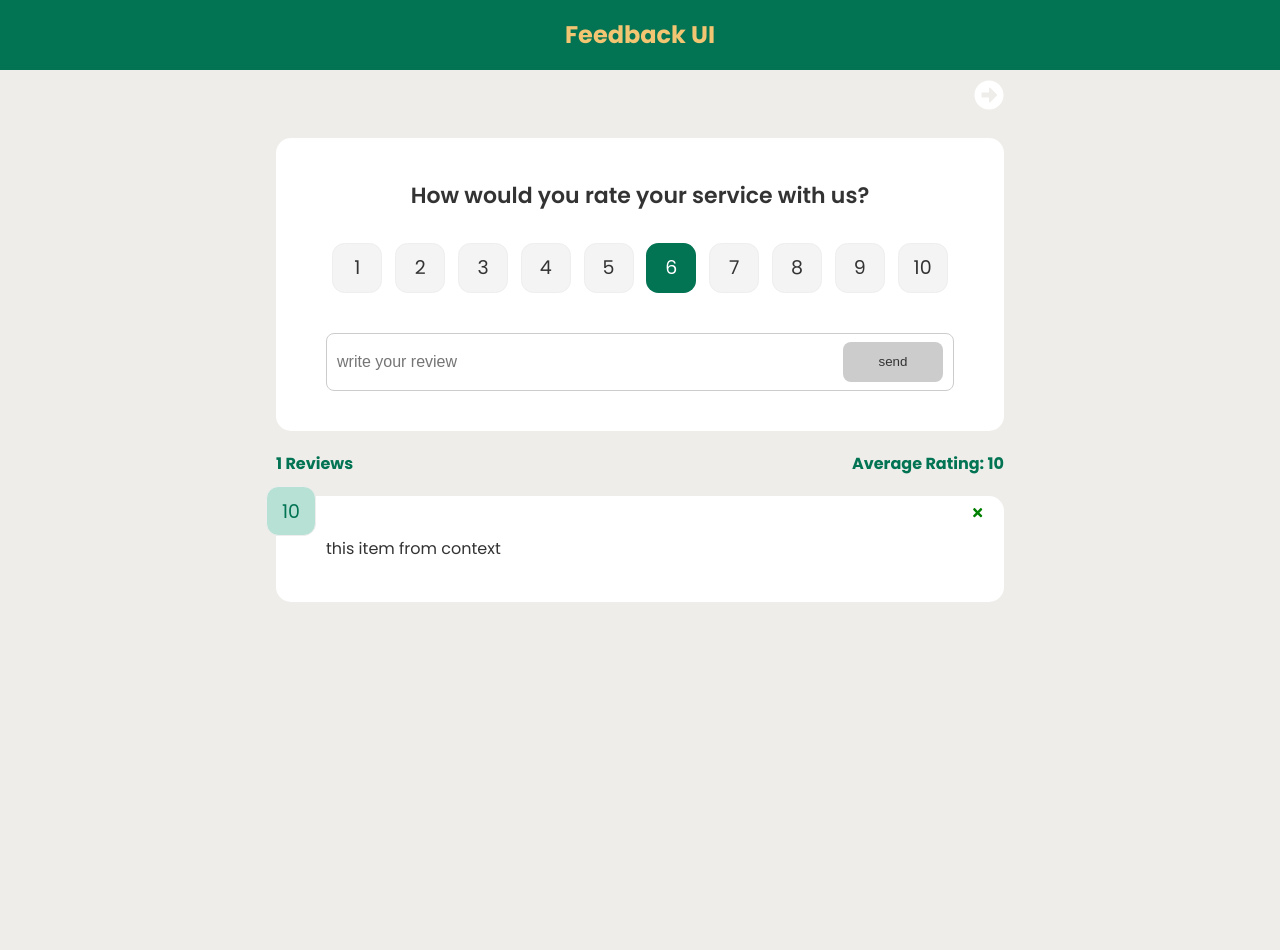
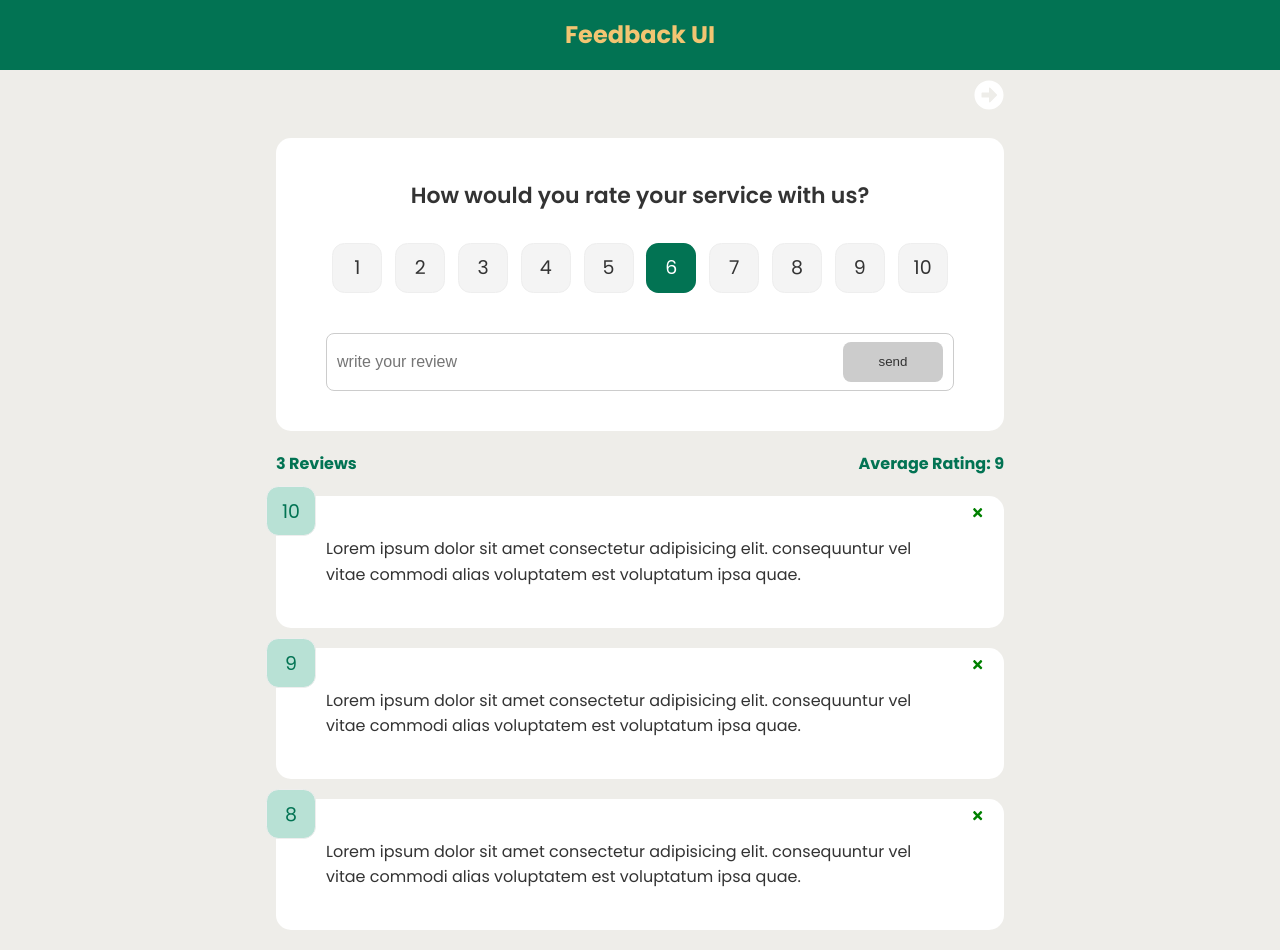
Before and after one commit to Dina2703/feedback-app2, a React (Create React App) app: page / in a window 1280 px wide. Before the commit the page ends 800 px from the top, so only its background shows below. Built offline with nearby package versions, Linux system fonts and the light colour scheme.

Commit message:
Moving functions to Context

```diff
--- a/src/App.js
+++ b/src/App.js
@@ -1,8 +1,6 @@
 import { BrowserRouter as Router, Routes, Route } from "react-router-dom";
 import "./App.css";
-import { useState } from "react";
 import Header from "./components/Header";
-import feedbackData from "./feedbackData";
 import FeedbackList from "./components/FeedbackList";
 import FeedbackStats from "./components/FeedbackStats";
 import FeedbackForm from "./components/FeedbackForm";
@@ -11,18 +9,6 @@
 import { FeedbackProvider } from "./context/FeedbackContext";
 
 function App() {
-  const [feedback, setFeedback] = useState(feedbackData);
-
-  const handleDelete = (id) => {
-    if (window.confirm("Are you sure you want to delete?")) {
-      setFeedback(feedback.filter((item) => item.id !== id));
-    }
-  };
-
-  const handleAdd = (newFeedback) => {
-    console.log(newFeedback);
-    setFeedback([newFeedback, ...feedback]);
-  };
   return (
     <FeedbackProvider>
       <Router>
@@ -34,9 +20,9 @@
               element={
                 <>
                   <AboutLink />
-                  <FeedbackForm handleAdd={handleAdd} />
+                  <FeedbackForm />
                   <FeedbackStats />
-                  <FeedbackList handleDelete={handleDelete} />
+                  <FeedbackList />
                 </>
               }
             />
--- a/src/components/FeedbackForm.js
+++ b/src/components/FeedbackForm.js
@@ -1,9 +1,12 @@
-import { useState } from "react";
+import { useState, useContext } from "react";
 import RatingSelect from "./RatingSelect";
 import Button from "./shared/Button";
 import Card from "./shared/Card";
+import FeedbackContext from "../context/FeedbackContext";
 
-function FeedbackForm({ handleAdd }) {
+function FeedbackForm() {
+  const { handleAdd } = useContext(FeedbackContext);
+
   const [text, setText] = useState("");
   const [rating, setRating] = useState(10);
   const [btnDisabled, setBtnDisabled] = useState(true);
--- a/src/components/FeedbackItem.js
+++ b/src/components/FeedbackItem.js
@@ -1,8 +1,11 @@
 import { FaTimes } from "react-icons/fa";
 import PropTypes from "prop-types";
+import { useContext } from "react";
 import Card from "./shared/Card";
+import FeedbackContext from "../context/FeedbackContext";
 
-function FeedbackItem({ item, handleDelete }) {
+function FeedbackItem({ item }) {
+  const { handleDelete } = useContext(FeedbackContext);
   return (
     <Card>
       <div className="num-display">{item.rating}</div>
@@ -16,6 +19,5 @@
 
 FeedbackItem.propTypes = {
   item: PropTypes.object.isRequired,
-  handleDelete: PropTypes.func.isRequired,
 };
 export default FeedbackItem;
--- a/src/components/FeedbackList.js
+++ b/src/components/FeedbackList.js
@@ -3,7 +3,7 @@
 import FeedbackItem from "./FeedbackItem";
 import FeedbackContext from "../context/FeedbackContext";
 
-function FeedbackList({ handleDelete }) {
+function FeedbackList() {
   const { feedback } = useContext(FeedbackContext);
   if (!feedback || feedback.length === 0) {
     return <h2 style={{ color: "green" }}>No Feedback Yet</h2>;
@@ -20,11 +20,7 @@
             animate={{ opacity: 1 }}
             exit={{ opacity: 0 }}
           >
-            <FeedbackItem
-              item={item}
-              key={item.id}
-              handleDelete={handleDelete}
-            />
+            <FeedbackItem item={item} key={item.id} />
           </motion.div>
         ))}
       </AnimatePresence>
--- a/src/context/FeedbackContext.js
+++ b/src/context/FeedbackContext.js
@@ -1,19 +1,30 @@
 import { createContext, useState } from "react";
+import feedbackData from "../feedbackData";
 
 const FeedbackContext = createContext();
 
 export const FeedbackProvider = ({ children }) => {
-  const [feedback, setFeedback] = useState([
-    {
-      id: 1,
-      text: "this item from context",
-      rating: 10,
-    },
-  ]);
+  const [feedback, setFeedback] = useState(feedbackData);
+
+  //handleAdd feedback function
+  const handleAdd = (newFeedback) => {
+    console.log(newFeedback);
+    setFeedback([newFeedback, ...feedback]);
+  };
+
+  //handleDelete function
+  const handleDelete = (id) => {
+    if (window.confirm("Are you sure you want to delete?")) {
+      setFeedback(feedback.filter((item) => item.id !== id));
+    }
+  };
+
   return (
     <FeedbackContext.Provider
       value={{
         feedback,
+        handleDelete,
+        handleAdd,
       }}
     >
       {children}
```
